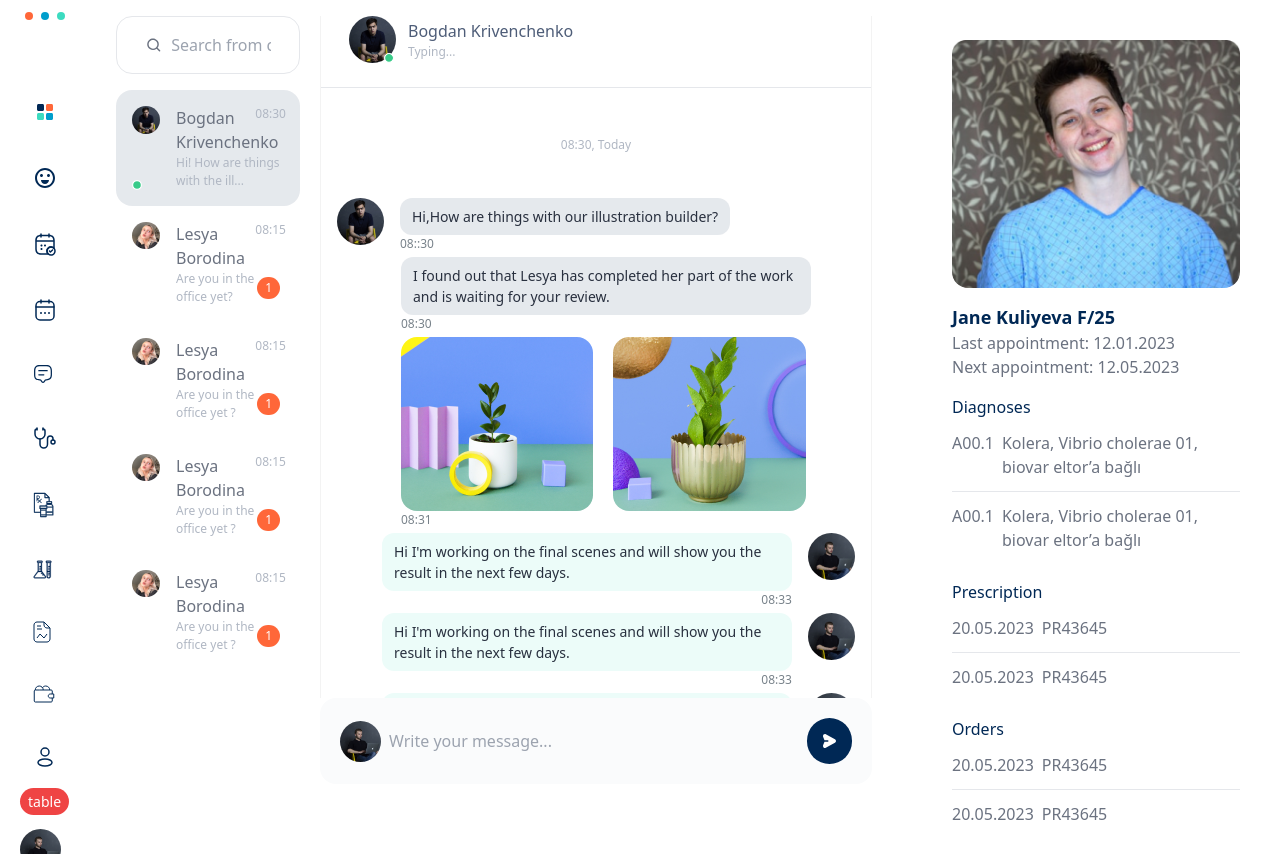
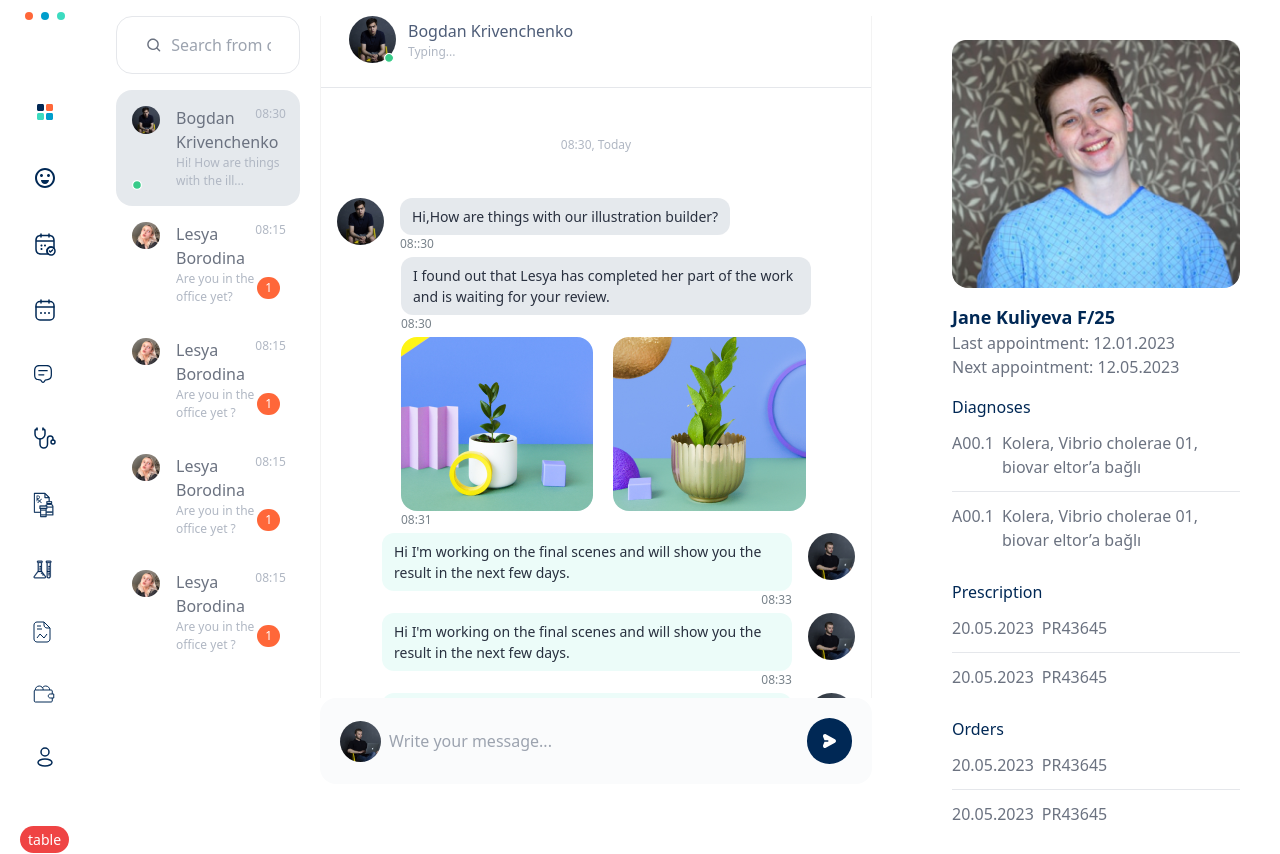
Before and after one commit to Frontles/case-train, a React (Create React App) app: page / in a window 1280 px wide. Built offline with nearby package versions, Linux system fonts and the light colour scheme.

Commit message:
bug fixes

```diff
--- a/src/LeftSideBar.jsx
+++ b/src/LeftSideBar.jsx
@@ -35,10 +35,10 @@ function LeftSideBar() {
                 <User className="cursor-pointer" />
 
             </div>
-            <div className=" mt-5 ">
+            <div className=" mt-[58px]">
                 <Link to="/table" className='bg-red-500 px-2 py-1 text-white rounded-full text-sm'> table
                 </Link>
-                <img src={Profile} width={"41px"} className="rounded-full mt-4" alt="profile" />
+                <img src={Profile} width={"41px"} className="rounded-full mt-[56px]" alt="profile" />
 
             </div>
         </div>
```
